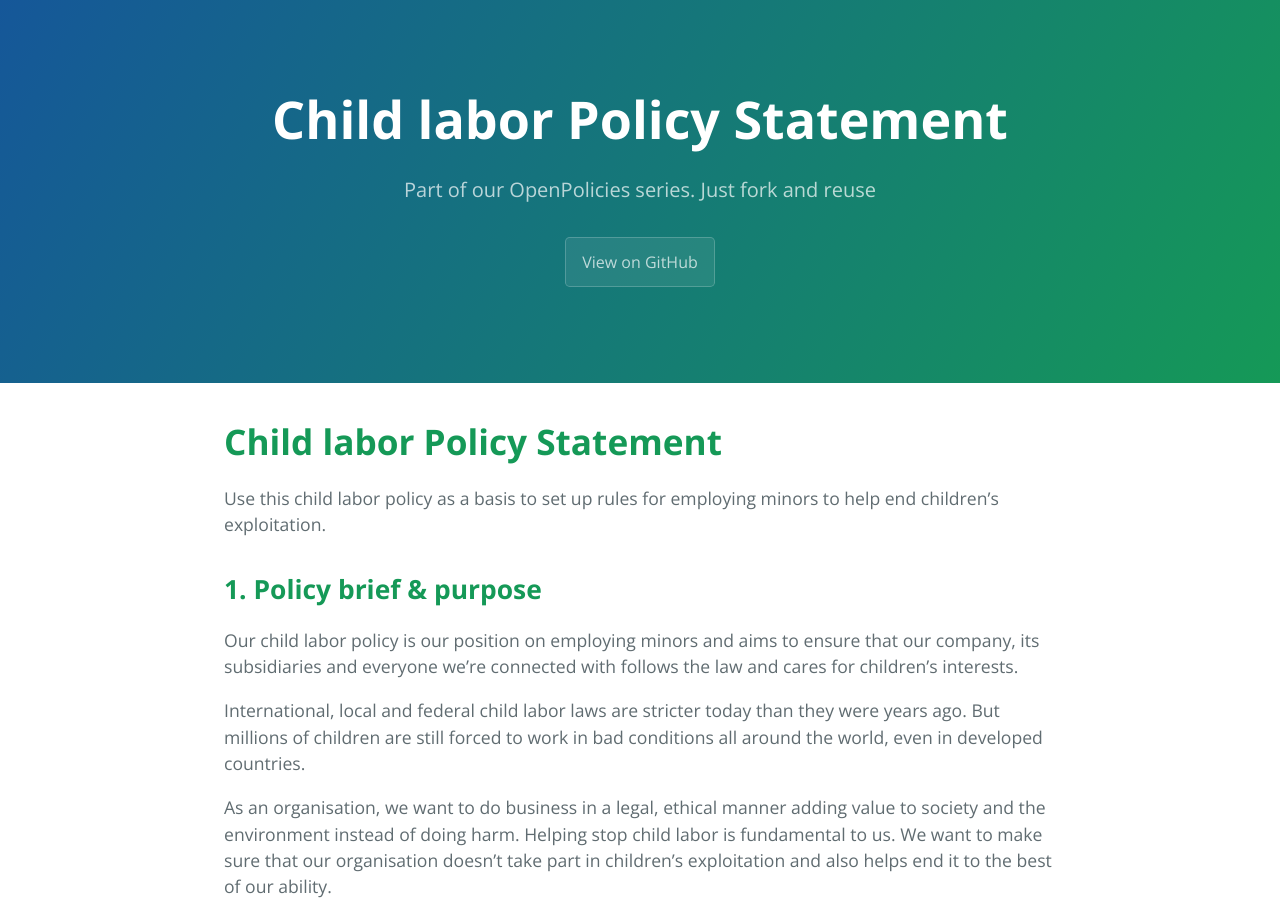
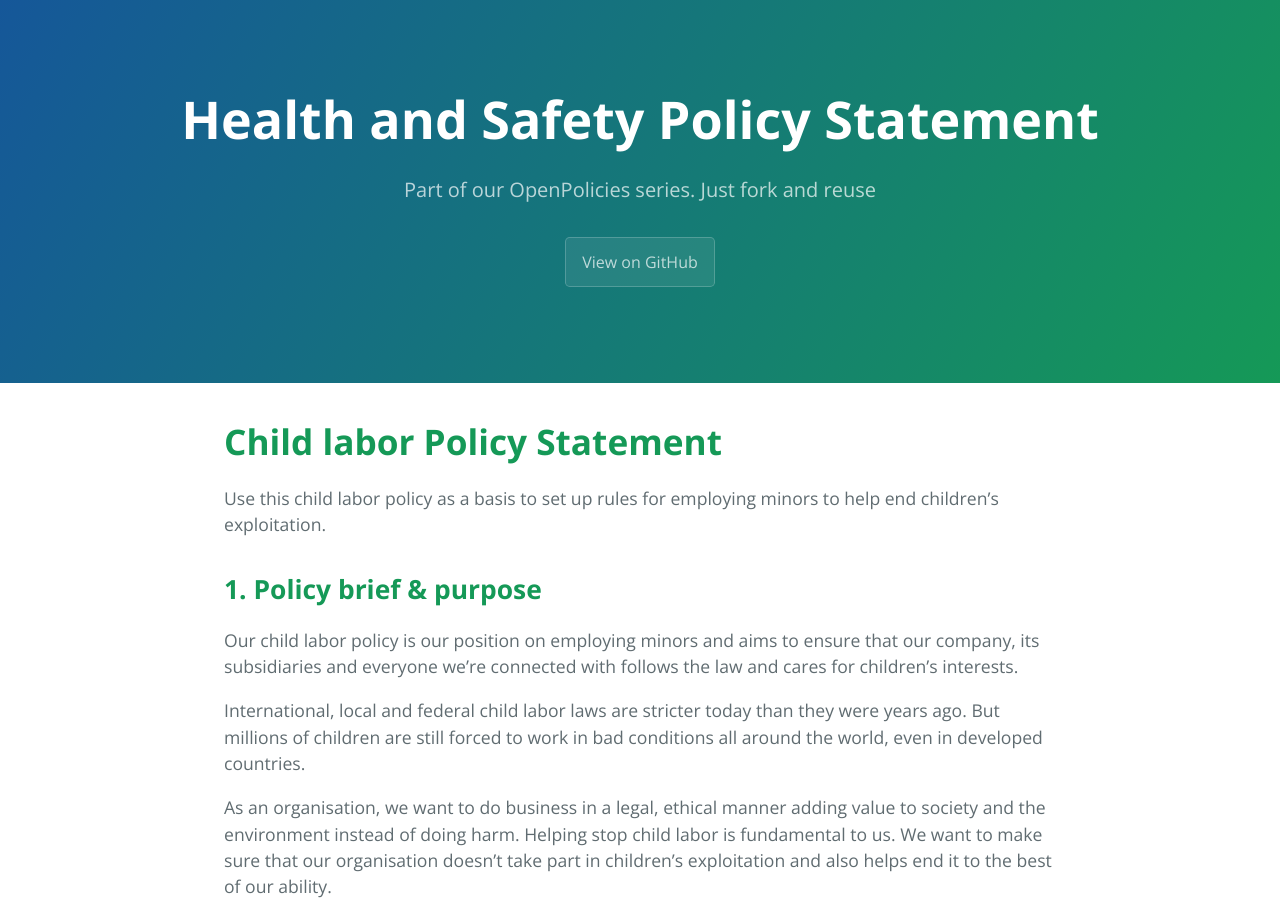
Before and after one commit to Axelisys/policies, a Jekyll site: the page built from child_labour_policy.md, in a window 1280 px wide and 900 px high. Built offline with Jekyll 4.4.1, drawn with Linux system fonts in a browser that asks for light colours; our own code applies the rules of GitHub Pages for plain Markdown files.

Commit message:
Update child_labour_policy.md

```diff
--- a/child_labour_policy.md
+++ b/child_labour_policy.md
@@ -1,3 +1,9 @@
+---
+layout: page
+title: "Health and Safety Policy Statement"
+permalink: /child_labour_policy/
+---
+
 # **Child labor Policy Statement**
 
 Use this child labor policy as a basis to set up rules for employing minors to help end children's exploitation.
```
